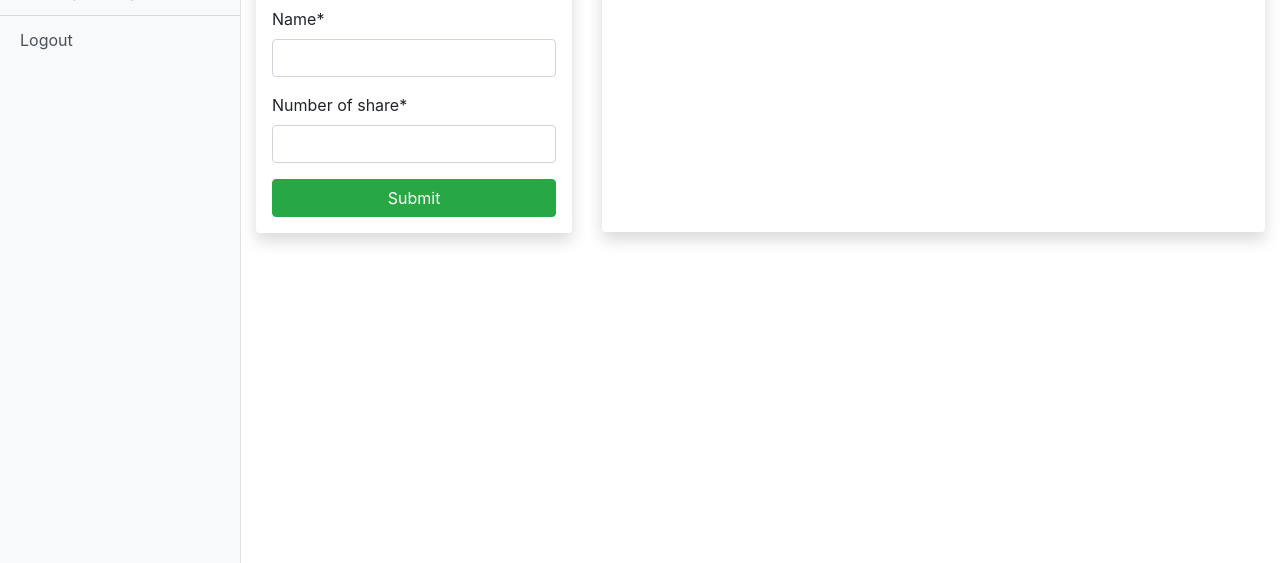
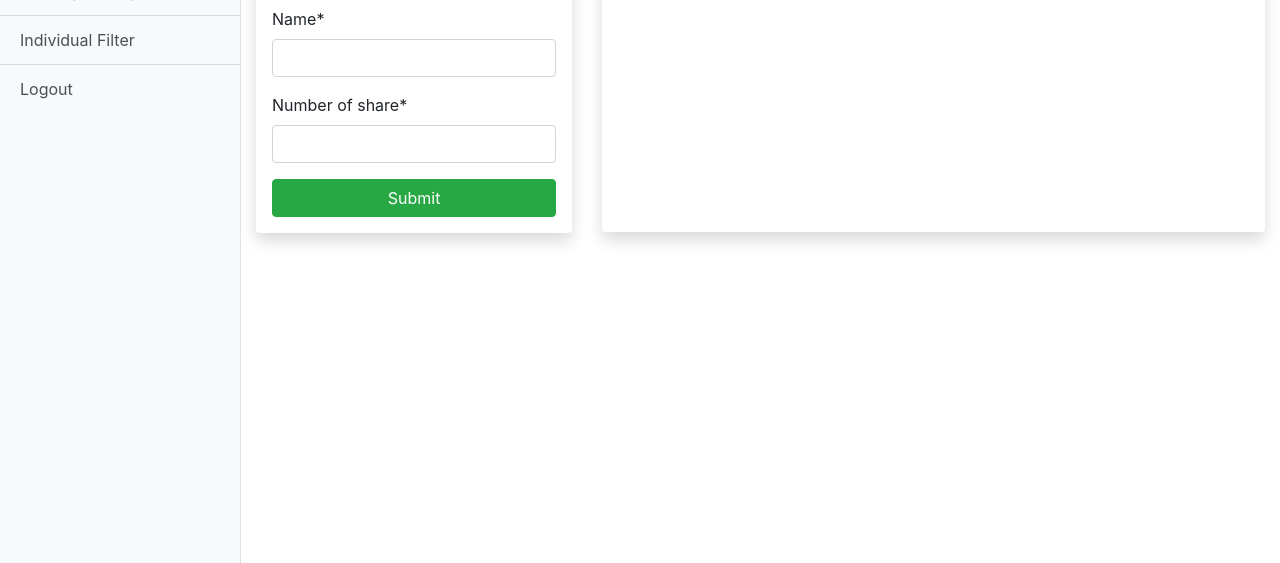
Before and after one commit to MuskanBartaula/kosh, a Django app: page /members/ in a window 1280 px wide. Shown: the part 237-800 px from the top of the page. Run offline with Django 3.2, Linux system fonts and the light colour scheme; the visitor is signed in with stand-in values (Sample User, id 1); some libraries are stand-ins or nearby versions.

Commit message:
Individual Member filter transactions added on the sidebar

```diff
--- a/src/kosh/templates/base/sidebar.html
+++ b/src/kosh/templates/base/sidebar.html
@@ -6,6 +6,7 @@
 		<a href="{% url 'members:index' %}" class="list-group-item list-group-item-action bg-light">Members</a>
 		<a href="{% url 'transactions:add_member_to_transaction' %}" class="list-group-item list-group-item-action bg-light">Transaction</a>
 		<a href="{% url 'savings:monthly_saving' %}" class="list-group-item list-group-item-action bg-light">Monthly Saving</a>
+		<a href="{% url 'individual_member_monthly_transaction' %}" class="list-group-item list-group-item-action bg-light">Individual Filter</a>
 		<a href="{% url 'accounts:logout' %}" class="list-group-item list-group-item-action bg-light">Logout</a>
 	</div>
 </div>
```
